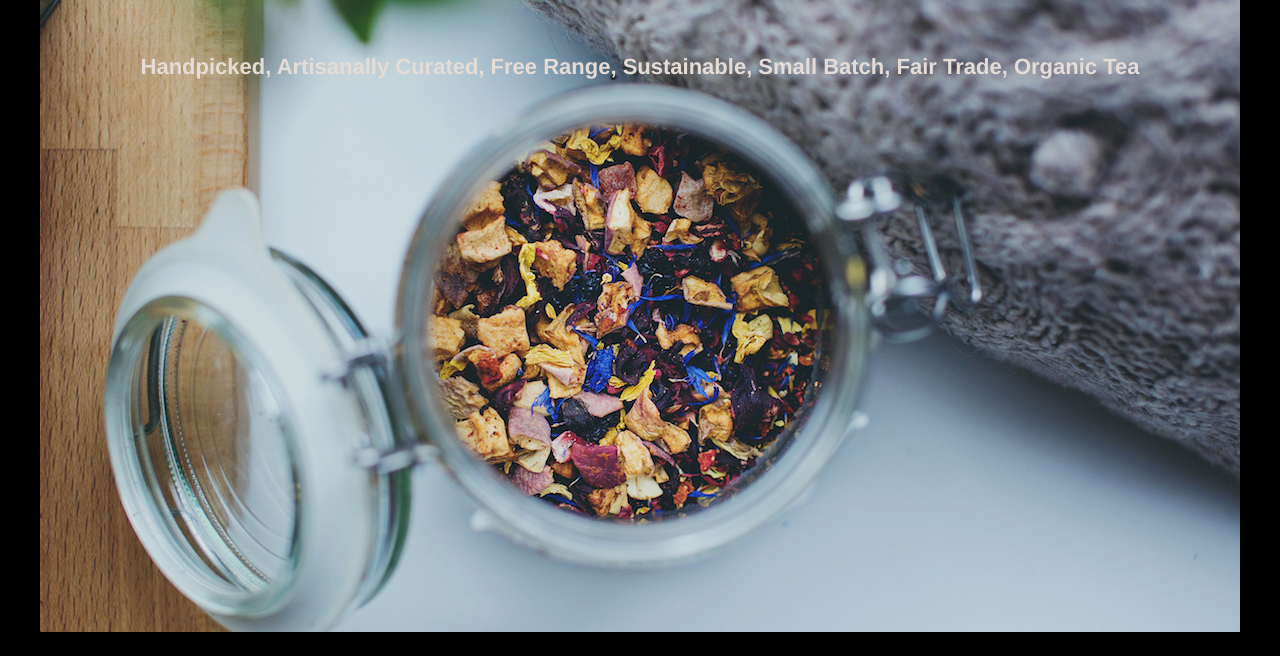
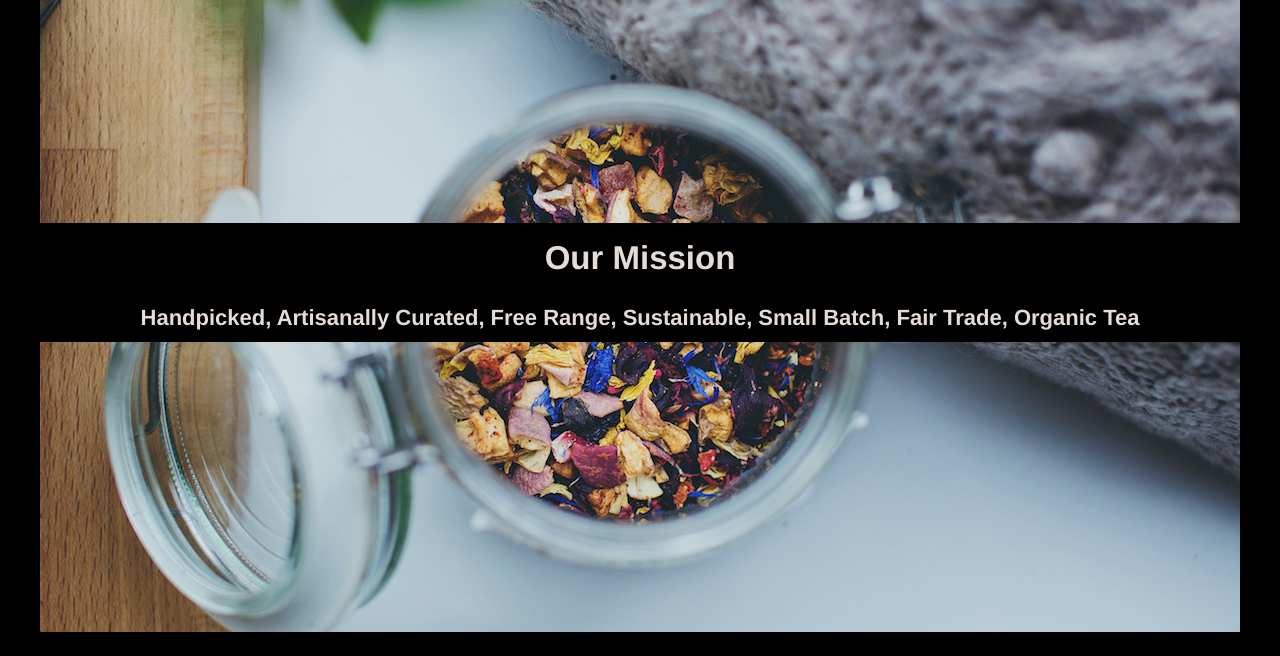
Before and after one commit to eileenschaubert/tea-cozy, a plain HTML site: page index.html in a window 1280 px wide. Shown: the part 137-793 px from the top of the page. Drawn offline with Linux system fonts and the light colour scheme.

Commit message:
mission statement centered

```diff
--- a/styles.css
+++ b/styles.css
@@ -26,7 +26,7 @@
 	text-decoration: underline;
 	padding: .6em 1em;
 }
-/* change background-color back to black */
+
 body {
   font-family: Helvetica;
   font-size: 22px;
@@ -42,21 +42,30 @@ body {
   text-align: center;
   margin: 69px auto 0 auto;
 }
-/* add black background to text; center vertically */
-/* stretch background image to full size */
-/* should I grab image in html vs css? */
+
 .mission {
   display: flex;
   flex-direction: column;
-  align-content: center;
+  justify-content: center;
   background: url("./images/img-mission-background.jpg");
   background-repeat: no-repeat;
-  /* background-size: 1200px 700px; */
-  /* background-position: center center; */
   height: 700px;
   width: 1200px;
 }
-
+.mission h2 {
+  margin: 0;
+  padding: .5em 0;
+  display: block;
+  width: 100%;
+  background-color: black;
+}
+.mission h4 {
+  margin: 0;
+  padding: .5em 0;
+  display: block;
+  width: 100%;
+  background-color: black;
+}
 /* Tea of the Month section */
 .month {
   display: flex;
@@ -125,11 +134,11 @@ address {
   font-style: normal;
   line-height: 3em;
 }
+
 /* Footer Styles */
 footer {
   height: 250px;
   width: 100%;
-
 }
 .copyright {
   padding-left: 20px;
```
